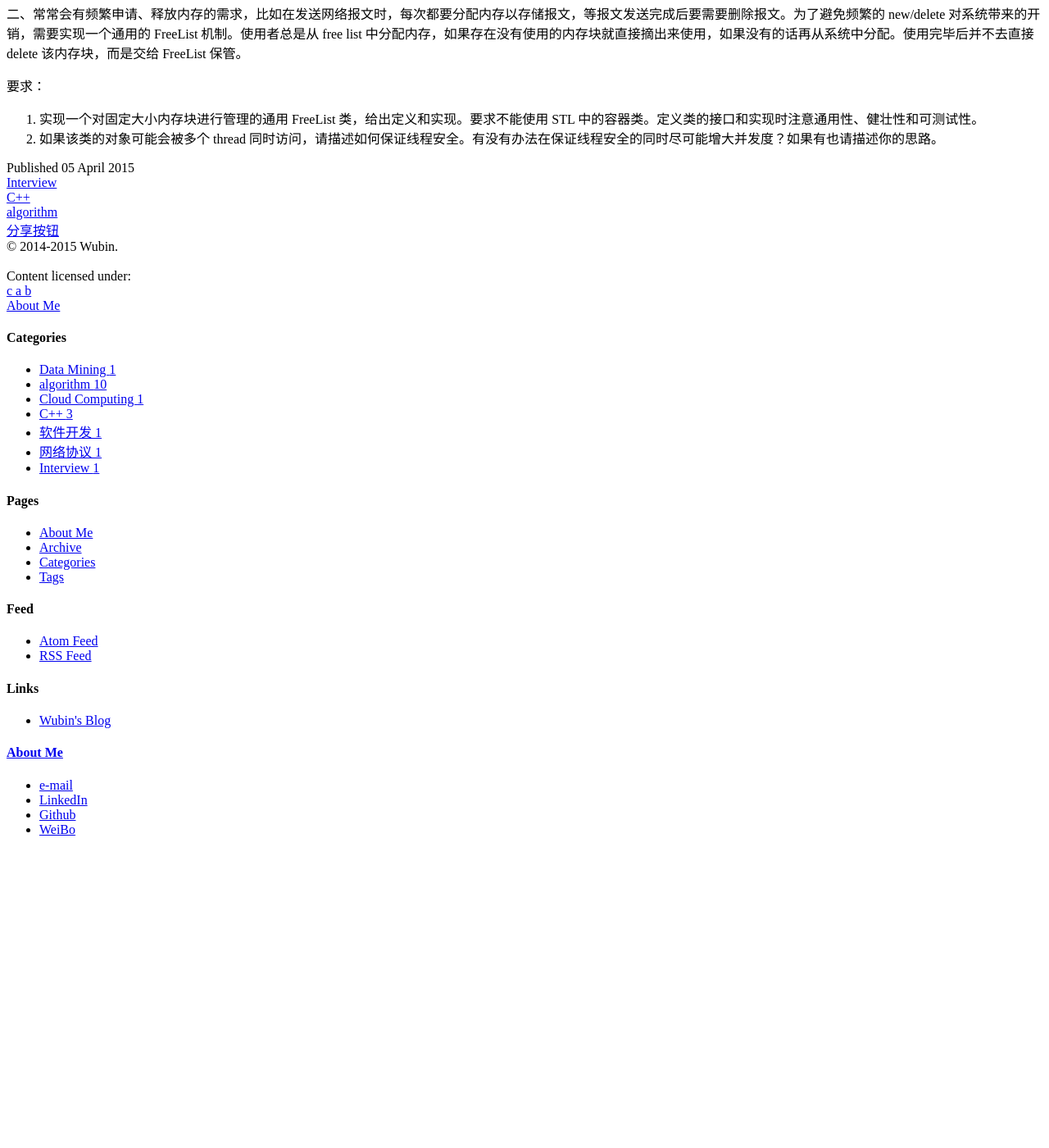
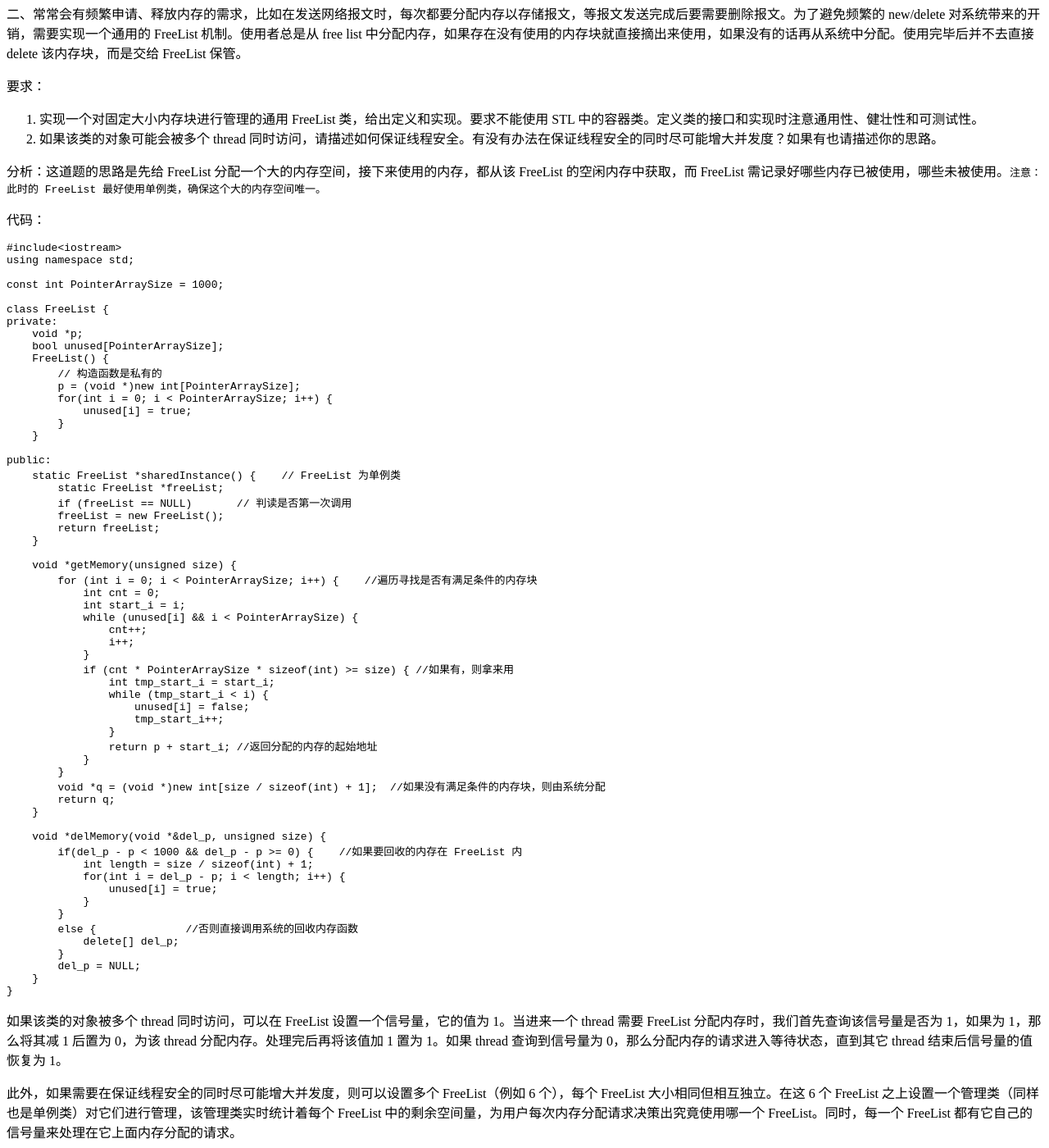
Before and after one commit to Wubin91/wubin91.github.com, a Jekyll site: the page built from _posts/2015-04-05-ali-interview.md, in a window 1280 px wide and 1400 px high, scrolled down 1666 px. Shown: the whole window at 82% size. Built offline with Jekyll 4.4.1, drawn with Linux system fonts in a browser that asks for light colours; nearby versions of some CDN libraries; library files that are not in the unit come from our copies; comment, search, counter and statistics services are not loaded; before the commit the page ends 2703 px from its top, so only the background shows below that; some of the changed text lies outside the part shown.

Commit message:
ali interview

```diff
--- a/_posts/2015-04-05-ali-interview.md
+++ b/_posts/2015-04-05-ali-interview.md
@@ -95,3 +95,92 @@ tagline: by wubin
 
 1. 实现一个对固定大小内存块进行管理的通用 FreeList 类，给出定义和实现。要求不能使用 STL 中的容器类。定义类的接口和实现时注意通用性、健壮性和可测试性。
 2. 如果该类的对象可能会被多个 thread 同时访问，请描述如何保证线程安全。有没有办法在保证线程安全的同时尽可能增大并发度？如果有也请描述你的思路。
+
+分析：这道题的思路是先给 FreeList 分配一个大的内存空间，接下来使用的内存，都从该 FreeList 的空闲内存中获取，而 FreeList 需记录好哪些内存已被使用，哪些未被使用。`注意：此时的 FreeList 最好使用单例类，确保这个大的内存空间唯一。`
+
+代码：
+
+    #include<iostream>
+    using namespace std;
+
+    const int PointerArraySize = 1000;
+
+    class FreeList {
+    private:
+        void *p;
+        bool unused[PointerArraySize];
+        FreeList() {
+            // 构造函数是私有的
+            p = (void *)new int[PointerArraySize];
+            for(int i = 0; i < PointerArraySize; i++) {
+                unused[i] = true;
+            }
+        }
+
+    public:
+        static FreeList *sharedInstance() {    // FreeList 为单例类
+            static FreeList *freeList;
+            if (freeList == NULL)       // 判读是否第一次调用
+            freeList = new FreeList();
+            return freeList;
+        }
+
+        void *getMemory(unsigned size) {
+            for (int i = 0; i < PointerArraySize; i++) {    //遍历寻找是否有满足条件的内存块
+                int cnt = 0;
+                int start_i = i;
+                while (unused[i] && i < PointerArraySize) {
+                    cnt++;
+                    i++;
+                }
+                if (cnt * PointerArraySize * sizeof(int) >= size) { //如果有，则拿来用
+                    int tmp_start_i = start_i;
+                    while (tmp_start_i < i) {
+                        unused[i] = false;
+                        tmp_start_i++;
+                    }
+                    return p + start_i; //返回分配的内存的起始地址
+                }
+            }
+            void *q = (void *)new int[size / sizeof(int) + 1];  //如果没有满足条件的内存块，则由系统分配
+            return q;
+        }
+
+        void *delMemory(void *&del_p, unsigned size) {
+            if(del_p - p < 1000 && del_p - p >= 0) {    //如果要回收的内存在 FreeList 内
+                int length = size / sizeof(int) + 1;
+                for(int i = del_p - p; i < length; i++) {
+                    unused[i] = true;
+                }
+            }
+            else {              //否则直接调用系统的回收内存函数
+                delete[] del_p;
+            }
+            del_p = NULL;
+        }
+    }
+
+如果该类的对象被多个 thread 同时访问，可以在 FreeList 设置一个信号量，它的值为 1。当进来一个 thread 需要 FreeList 分配内存时，我们首先查询该信号量是否为 1，如果为 1，那么将其减 1 后置为 0，为该 thread 分配内存。处理完后再将该值加 1 置为 1。如果 thread 查询到信号量为 0，那么分配内存的请求进入等待状态，直到其它 thread 结束后信号量的值恢复为 1。
+
+此外，如果需要在保证线程安全的同时尽可能增大并发度，则可以设置多个 FreeList（例如 6 个），每个 FreeList 大小相同但相互独立。在这 6 个 FreeList 之上设置一个管理类（同样也是单例类）对它们进行管理，该管理类实时统计着每个 FreeList 中的剩余空间量，为用户每次内存分配请求决策出究竟使用哪一个 FreeList。同时，每一个 FreeList 都有它自己的信号量来处理在它上面内存分配的请求。
+
+三、假设这样一个场景：但高很多用户并发获取服务，server 端资源不足时，希望用户能够按照预先分配的配额来使用资源。
+
+比如预先定义好 user1，user2，user3 的配额是 20%，30%，50%，资源争抢时希望服务器有 20% 的服务能力分配给 user1，30% 给 user2，50% 给 user3。
+
+但是如果某个时刻只有 user1 的请求，server 还是要把 100% 的服务能力分配给 user1 以充分利用资源；又如某个时间段只有 user2/user3 在访问服务，则按照 30%:50% 的比率来分配资源。
+
+需要通过一个类似于队列的 ManagementQueue 类来封装上述功能。
+
+入队的时候需要提供 user id（32位正整数）以及用户的任务（Task）。我们假设系统的用户数是有上限的，不会超过 10 个。
+
+当队列中各个用户的请求均非空时，要求出队的 Task 分布符合用户的配额设置。延续上面的例子如果连续出队 100 次，要求 user1 的 Task 有 20 个左右，user2 的 Task 30 个左右，user3 的 50 个左右。
+
+这里出队的 Task 恰好能对应服务器的服务能力。
+
+要求：
+
+1. 给出关键数据结构以及 ManagementQueue 的定义。用户任务 Task 可以认为是一个已经实现的类来使用。可以使用 STL 容器类。
+2. 实现出队方法 Dequeue()，请尽可能写健壮的代码
+
+注意：这里并不要求精确的按照比例分配任务，只要统计意义上满足预定义的配额比例就可以了。
```
